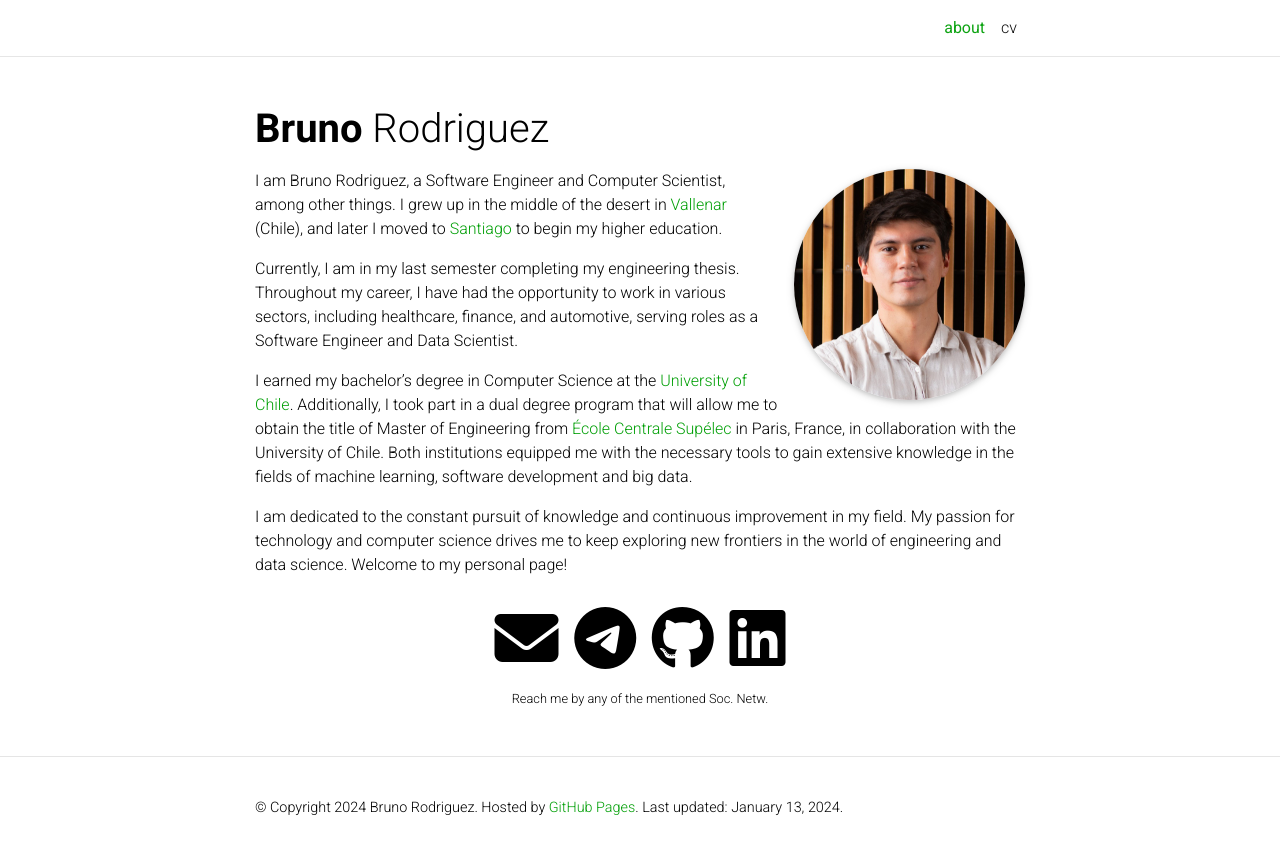
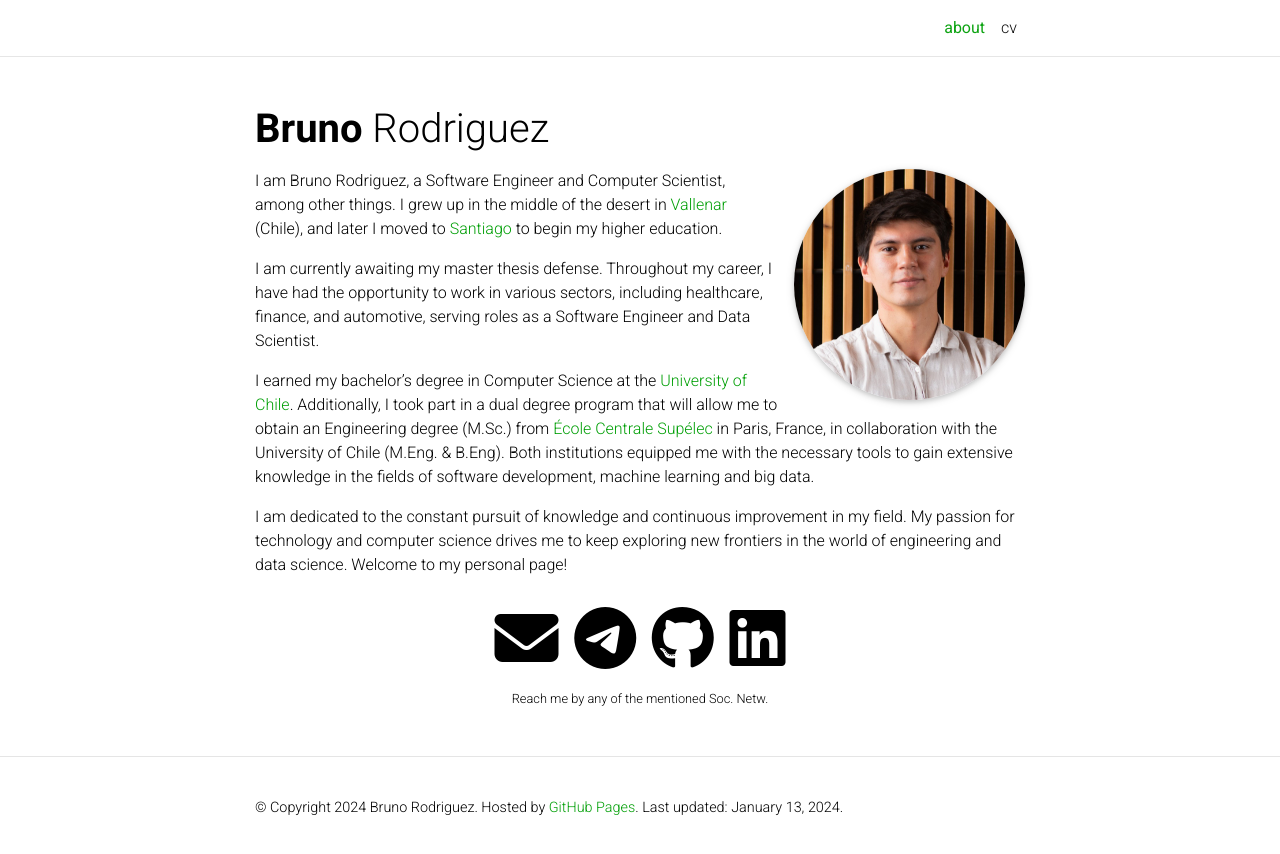
Before and after one commit to Bruno-rose/Bruno-rose.github.io, a Jekyll site: the page built from _pages/about.md, in a window 1280 px wide. Shown: the top 854 px of the page. Built offline with Jekyll 4.4.1, drawn with Linux system fonts in a browser that asks for light colours; full-size pictures stand in for the smaller copies a plugin makes; comment, search, counter and statistics services are not loaded; a style sheet for code colours, icons or effects is not loaded.

Commit message:
update: about

```diff
--- a/_pages/about.md
+++ b/_pages/about.md
@@ -18,8 +18,8 @@
 
 I am Bruno Rodriguez, a Software Engineer and Computer Scientist, among other things. I grew up in the middle of the desert in <a href="https://en.wikipedia.org/wiki/Vallenar" target="_blank">Vallenar</a> (Chile), and later I moved to <a href="https://en.wikipedia.org/wiki/Santiago" target="_blank">Santiago</a> to begin my higher education.
 
-Currently, I am in my last semester completing my engineering thesis. Throughout my career, I have had the opportunity to work in various sectors, including healthcare, finance, and automotive, serving roles as a Software Engineer and Data Scientist.
+I am currently awaiting my master thesis defense. Throughout my career, I have had the opportunity to work in various sectors, including healthcare, finance, and automotive, serving roles as a Software Engineer and Data Scientist.
 
-I earned my bachelor's degree in Computer Science at the <a href="https://uchile.cl/english">University of Chile<a>. Additionally, I took part in a dual degree program that will allow me to obtain the title of Master of Engineering from <a href="https://www.centralesupelec.fr/en" target="_blank">École Centrale Supélec<a> in Paris, France, in collaboration with the University of Chile. Both institutions equipped me with the necessary tools to gain extensive knowledge in the fields of machine learning, software development and big data.
+I earned my bachelor's degree in Computer Science at the <a href="https://uchile.cl/english">University of Chile<a>. Additionally, I took part in a dual degree program that will allow me to obtain an Engineering degree (M.Sc.) from <a href="https://www.centralesupelec.fr/en" target="_blank">École Centrale Supélec<a> in Paris, France, in collaboration with the University of Chile (M.Eng. & B.Eng). Both institutions equipped me with the necessary tools to gain extensive knowledge in the fields of software development, machine learning and big data.
 
 I am dedicated to the constant pursuit of knowledge and continuous improvement in my field. My passion for technology and computer science drives me to keep exploring new frontiers in the world of engineering and data science. Welcome to my personal page!
```
Also changed, not shown: other parts of _pages/about.md (+1 -1 lines).
